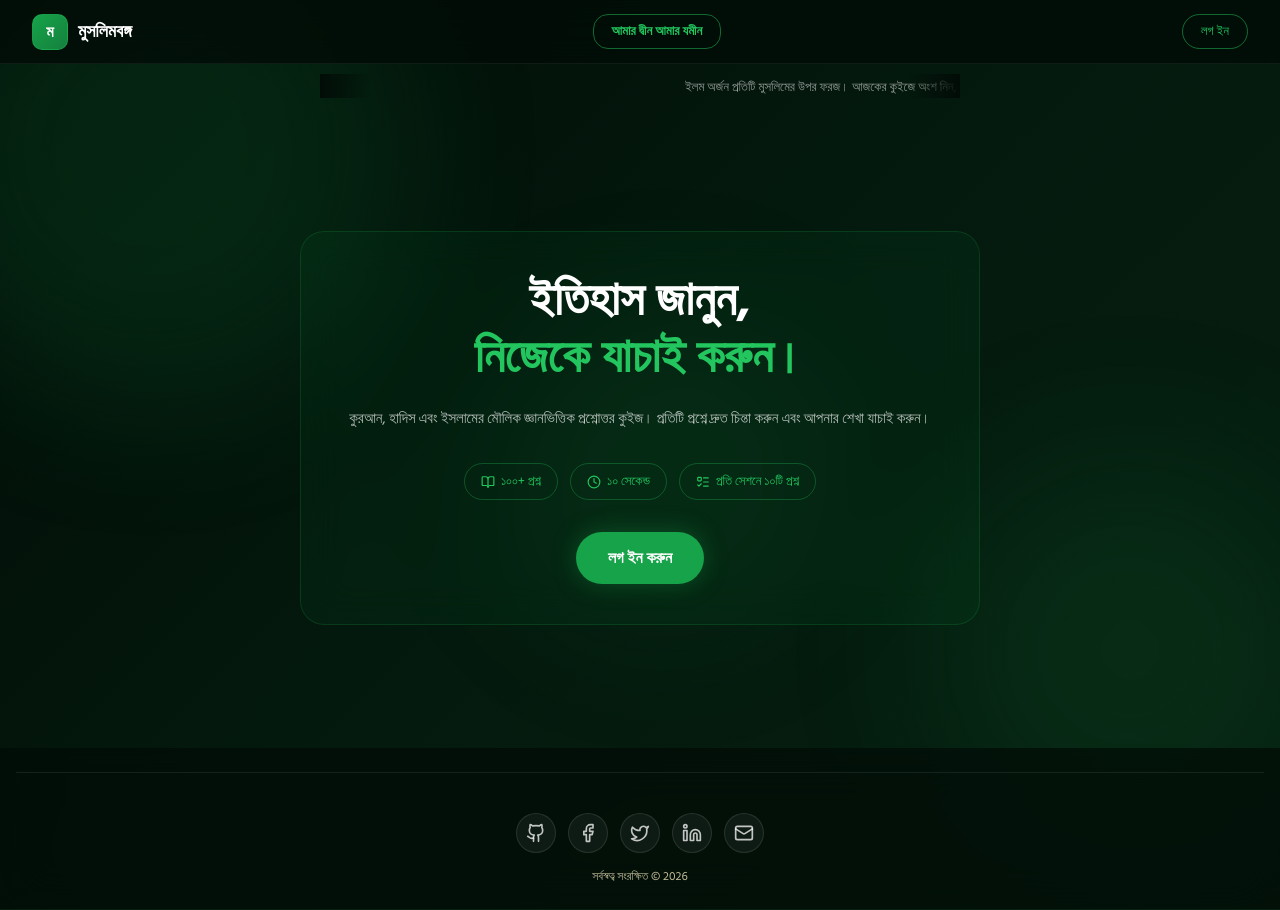
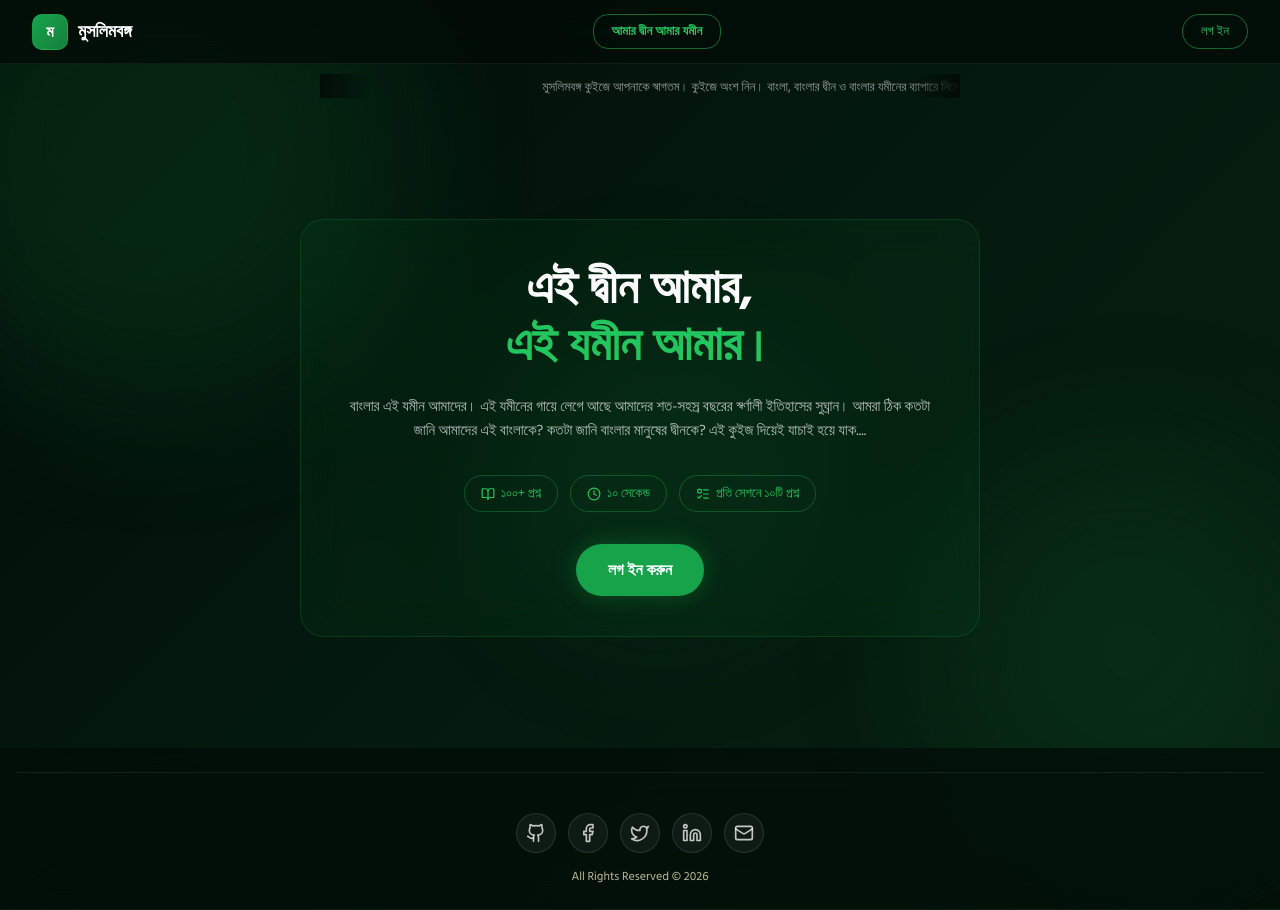
Before and after one commit to tro003x/Quiz, a Next.js app: page / in a window 1280 px wide. Built offline with nearby package versions, Linux system fonts and the light colour scheme.

Commit message:
Card Texts Updated

```diff
--- a/app/page.tsx
+++ b/app/page.tsx
@@ -25,12 +25,12 @@ import {
 import { SESSION_SIZE } from "@/lib/constants"
 import type { AppState, Question, UserResult, SessionRecord } from "@/types/quiz"
 
-const APP_NAME = "ইসলামিক কুইজ"
+const APP_NAME = "মুসলিমবঙ্গ কুইজ"
 
 const quizDescription =
-  "কুরআন, হাদিস এবং ইসলামের মৌলিক জ্ঞানভিত্তিক প্রশ্নোত্তর কুইজ। প্রতিটি প্রশ্নে দ্রুত চিন্তা করুন এবং আপনার শেখা যাচাই করুন।";
+  "বাংলার এই যমীন আমাদের। এই যমীনের গায়ে লেগে আছে আমাদের শত-সহস্র বছরের স্বর্নালী ইতিহাসের সুঘ্রান। ";
 
-const marqueeText = "ইলম অর্জন প্রতিটি মুসলিমের উপর ফরজ। আজকের কুইজে অংশ নিন, নিজেকে যাচাই করুন এবং নতুন কিছু শিখুন। ইতিহাস জানুন, নিজেকে যাচাই করুন। মুসলিমবঙ্গ কুইজে আপনাকে স্বাগতম। ইনশাআল্লাহ।";
+const marqueeText = "মুসলিমবঙ্গ কুইজে আপনাকে স্বাগতম। কুইজে অংশ নিন। বাংলা, বাংলার দ্বীন ও বাংলার যমীনের ব্যাপারে নিজের জ্ঞান যাচাই করুন";
 
 const footerLinks = [
   { platform: "github", href: "https://github.com" },
--- a/components/layout/Footer.tsx
+++ b/components/layout/Footer.tsx
@@ -53,7 +53,7 @@ export default function Footer({ name, links }: FooterProps) {
         </div>
 
         <p className="text-xs text-[#fef3c7]/75">
-          সর্বস্বত্ব সংরক্ষিত © {new Date().getFullYear()}
+          All Rights Reserved © {new Date().getFullYear()}
         </p>
       </div>
     </footer>
--- a/components/screens/SessionHistoryModal.tsx
+++ b/components/screens/SessionHistoryModal.tsx
@@ -88,7 +88,7 @@ export default function SessionHistoryModal({
                 margin: 0,
               }}
             >
-              {sortedHistory.length}টি সেশন সম্পন্ন হয়েছে
+              {sortedHistory.length} টি সেশন সম্পন্ন হয়েছে
             </p>
           </div>
 
--- a/components/screens/StartScreen.tsx
+++ b/components/screens/StartScreen.tsx
@@ -13,7 +13,7 @@ export default function StartScreen({
   onStart,
   onLoginRequest,
 }: StartScreenProps) {
-  // VERSION A — Logged out (userName is empty)
+  //  Logged out
   if (!userName || userName.trim() === "") {
     return (
       <section style={{
@@ -41,7 +41,7 @@ export default function StartScreen({
             marginBottom: "0",
             lineHeight: 1.2,
           }}>
-            ইতিহাস জানুন,
+            এই দ্বীন আমার,
           </h1>
 
           <h2 style={{
@@ -52,7 +52,7 @@ export default function StartScreen({
             marginBottom: "20px",
             lineHeight: 1.2,
           }}>
-            নিজেকে যাচাই করুন।
+            এই যমীন আমার।
           </h2>
 
           <p style={{
@@ -62,7 +62,7 @@ export default function StartScreen({
             marginBottom: "32px",
             lineHeight: 1.6,
           }}>
-            কুরআন, হাদিস এবং ইসলামের মৌলিক জ্ঞানভিত্তিক প্রশ্নোত্তর কুইজ। প্রতিটি প্রশ্নে দ্রুত চিন্তা করুন এবং আপনার শেখা যাচাই করুন।
+            বাংলার এই যমীন আমাদের। এই যমীনের গায়ে লেগে আছে আমাদের শত-সহস্র বছরের স্বর্ণালী ইতিহাসের সুঘ্রান। আমরা ঠিক কতটা জানি আমাদের এই বাংলাকে? কতটা জানি বাংলার মানুষের দ্বীনকে? এই কুইজ দিয়েই যাচাই হয়ে যাক....
           </p>
 
           <div style={{
```
